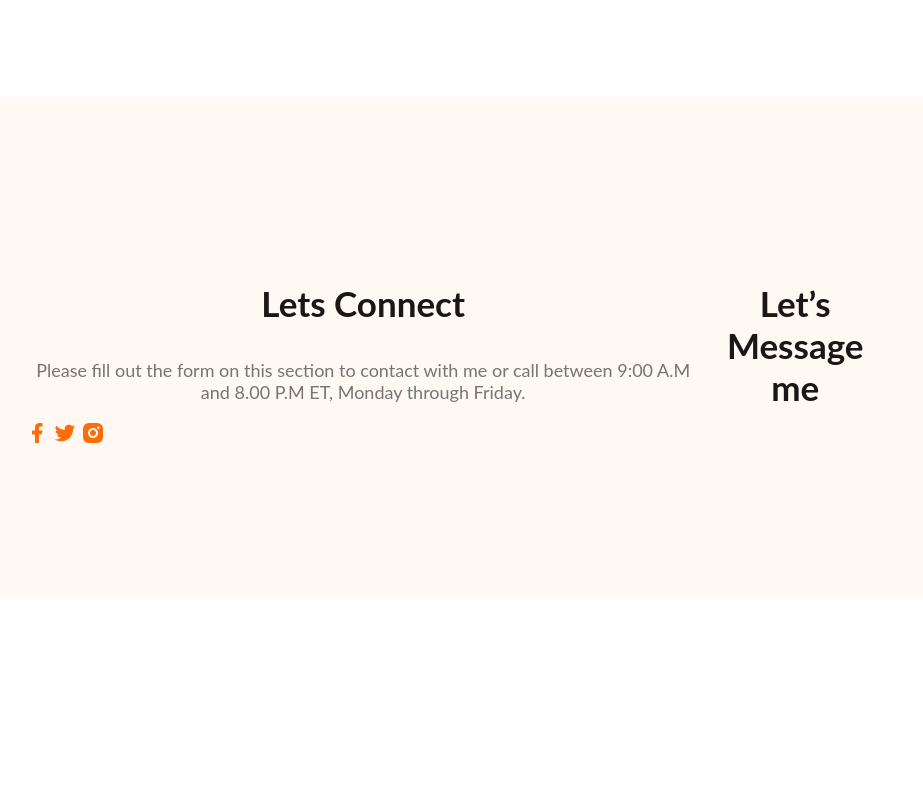
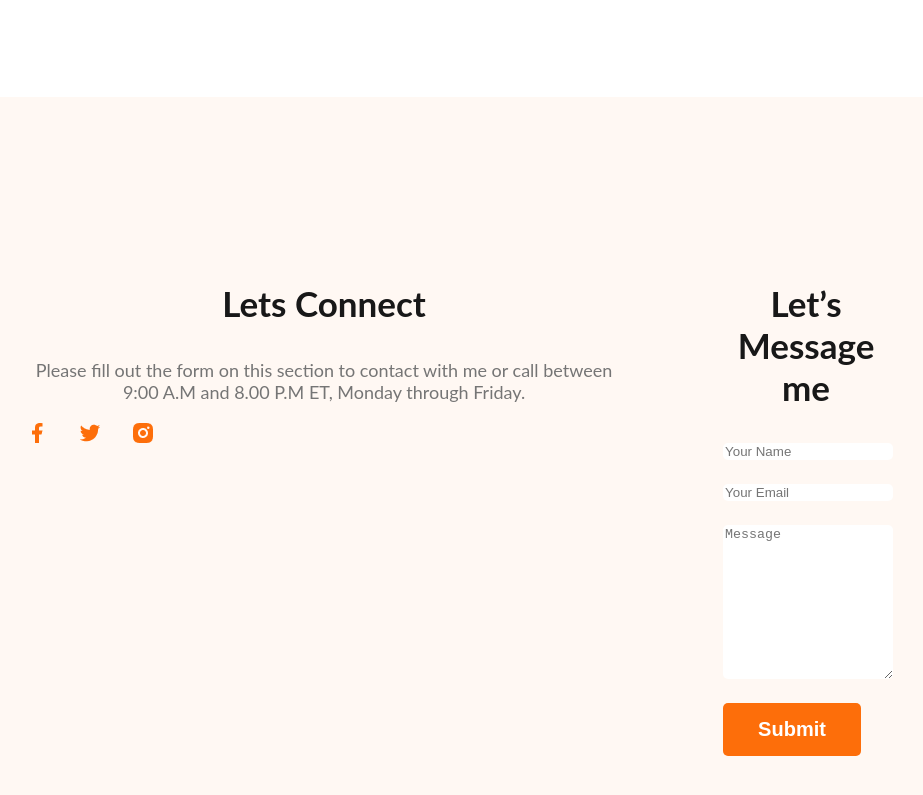
Before and after one commit to MohammadShakhawat/webdeveloper-portfolio, a plain HTML site: page index.html in a window 1280 px wide. Shown: the part 3068-3863 px from the top of the page, without its empty margins (183-1106 px from the left). Before the commit the page ends 3674 px from the top, so only its background shows below. Drawn offline with nearby package versions, Linux system fonts and the light colour scheme.

Commit message:
finished footer section with contact foem

```diff
--- a/index.html
+++ b/index.html
@@ -164,6 +164,12 @@
         </div>
         <div class="footer-column">
             <h3 class="section-title">Let’s Message me</h3>
+            <form class="contact" action="">
+                <input type="text" placeholder="Your Name">
+                <input type="text" placeholder="Your Email">
+                <textarea name="" placeholder="Message" id="" cols="30" rows="10"></textarea>
+                <input class="btn-primary" type="submit" value="Submit">
+            </form>
         </div>
     </footer>
 </body>
--- a/styles/portfolio.css
+++ b/styles/portfolio.css
@@ -166,25 +166,48 @@ main section {
     font-weight: 700;
     margin-bottom: 10px;
 }
-.resume-item-institute{
+
+.resume-item-institute {
     margin-bottom: 20px;
     margin-top: 0px;
 }
+
 .resume-item-institute,
 .resume-item-description {
     color: #757575;
 }
-.resume-container hr{
+
+.resume-container hr {
     margin: 30px;
 }
-.download-cv{
+
+.download-cv {
     text-align: center;
     margin-top: 50px;
 }
+
 /*footer section*/
-footer{
+footer {
     display: flex;
+    gap: 100px;
     background: #FFF8F3;
     margin-top: 100px;
     padding: 150px 200px;
 }
+
+.footer-column {
+    width: ;
+}
+.social-links a{
+    margin-right: 25px;
+}
+.contact input[type="text"], .contact input[type="email"],
+textarea {
+    display: block;
+    margin-bottom: 24px;
+    color: #757575;
+    border-radius: 5px;
+    background: #FFF;
+    border: 0;
+    width: 100%;
+}
```
